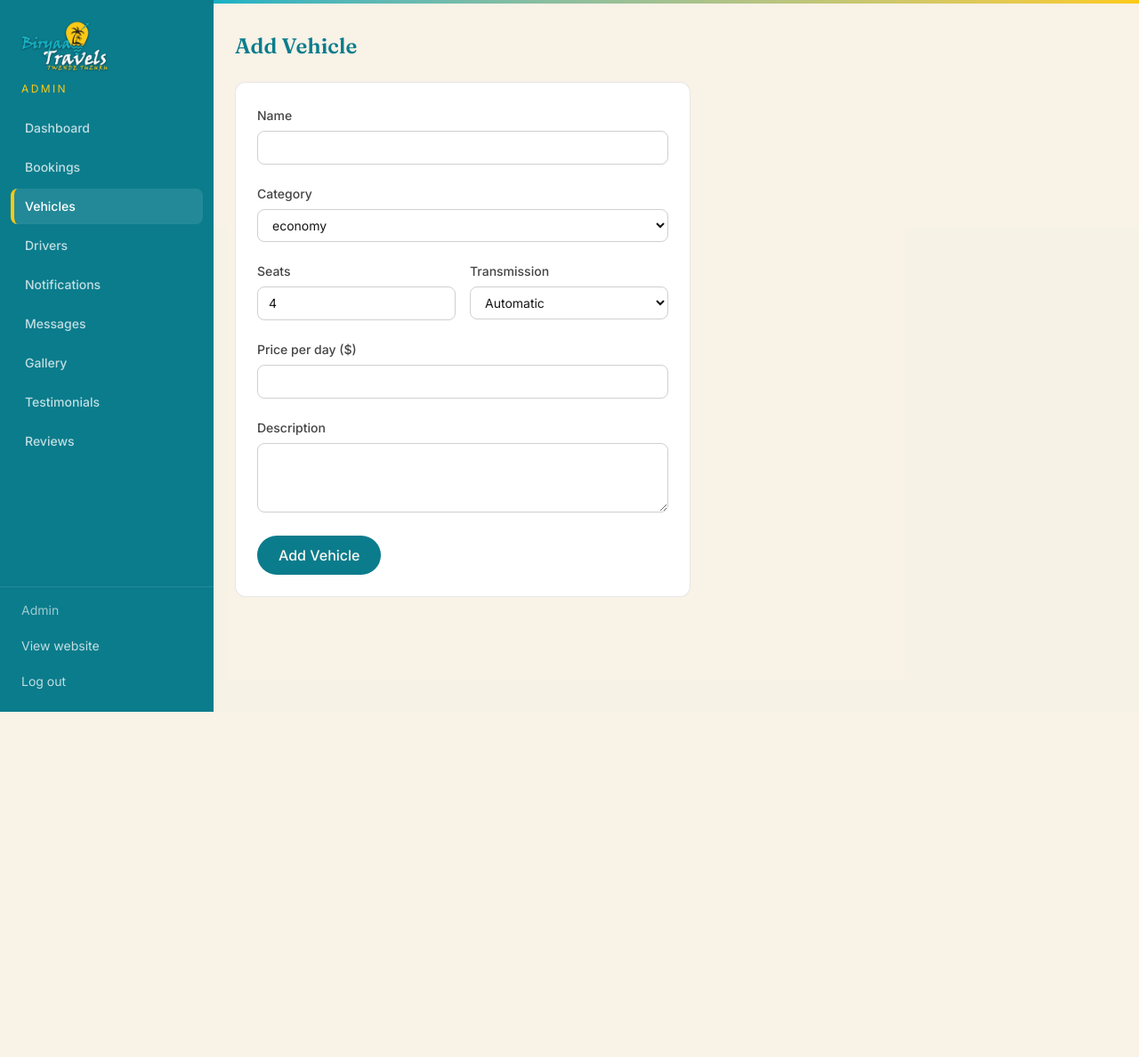
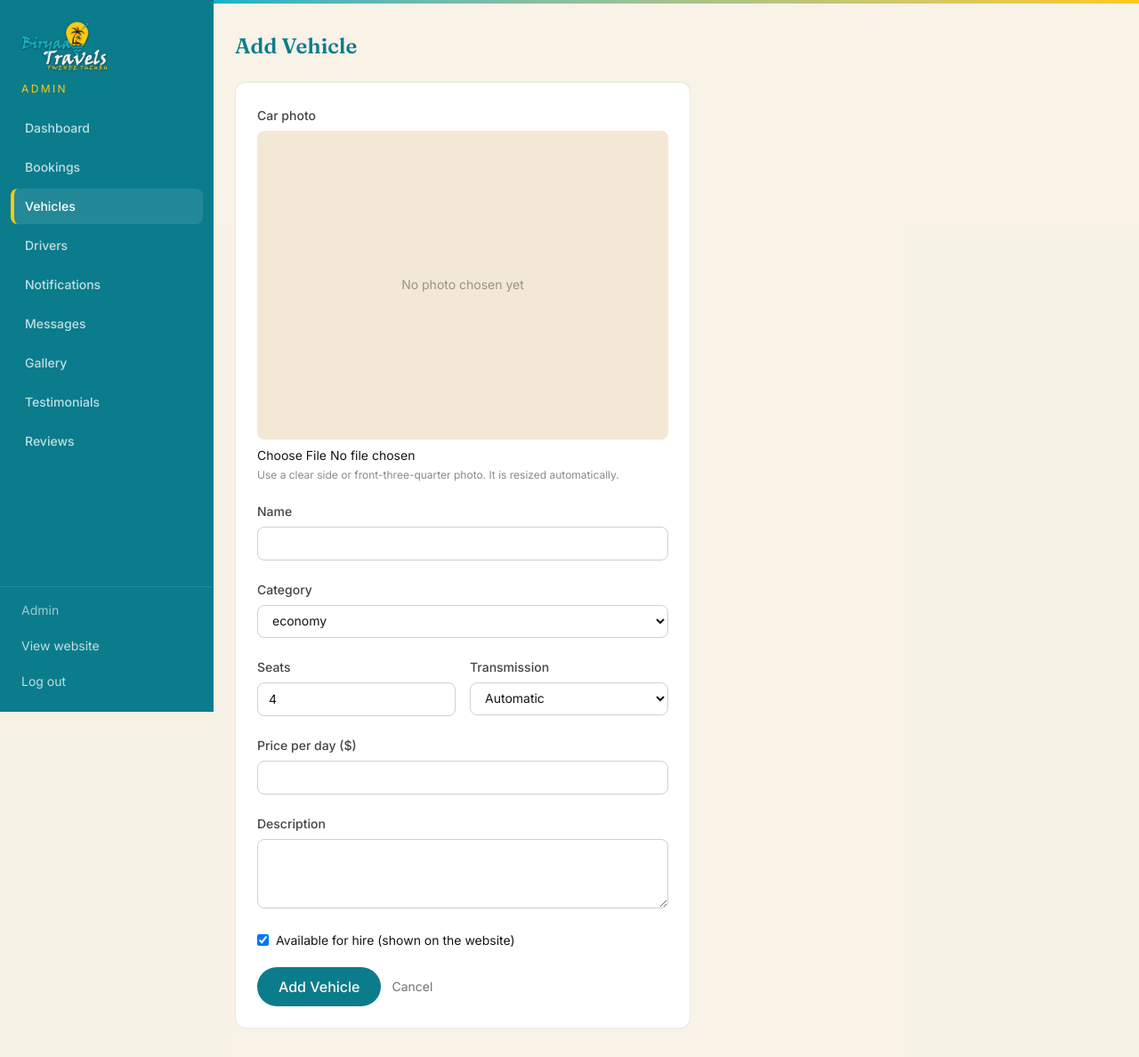
Before and after one commit to willymtana254-boop/Biryaa-Travels, a Laravel app: page /admin/vehicles/create in a window 1280 px wide. Shown: the whole page at 89% size. Before the commit the page ends 800 px from the top, so only its background shows below. Run offline with Laravel 12, Linux system fonts and the light colour scheme; a user stored in the database is signed in; data comes from the database, SQL or seed files in the repository; style sheets or scripts are compiled from the project's sources; some libraries are stand-ins or nearby versions.

Commit message:
fixed athentication

```diff
--- a/app/Http/Controllers/Admin/VehicleController.php
+++ b/app/Http/Controllers/Admin/VehicleController.php
@@ -5,13 +5,18 @@ namespace App\Http\Controllers\Admin;
 use App\Http\Controllers\Controller;
 use App\Models\Driver;
 use App\Models\Vehicle;
+use App\Models\VehiclePhoto;
+use App\Support\ImagePipeline;
 use Illuminate\Http\RedirectResponse;
 use Illuminate\Http\Request;
+use Illuminate\Support\Str;
 use Inertia\Inertia;
 use Inertia\Response;
 
 class VehicleController extends Controller
 {
+    private const CATEGORIES = ['economy', 'midsize', 'suv', 'executive', 'van', 'bus'];
+
     public function index(): Response
     {
         return Inertia::render('Admin/Vehicles/Index', [
@@ -20,32 +25,72 @@ class VehicleController extends Controller
         ]);
     }
 
-
     public function create(): Response
-   {
-        return Inertia::render('Admin/Vehicles/Create', [
-            'categories' => ['economy', 'midsize', 'suv', 'executive', 'van', 'bus'],
-        ]);
+    {
+        return Inertia::render('Admin/Vehicles/Create', ['categories' => self::CATEGORIES]);
     }
 
     public function store(Request $request): RedirectResponse
     {
-       $data = $request->validate([
-            'name' => ['required', 'string', 'max:255'],
-            'category' => ['required', 'in:economy,midsize,suv,executive,van,bus'],
-            'seats' => ['required', 'integer', 'min:1'],
-            'transmission' => ['required', 'in:manual,automatic'],
-            'price_per_day' => ['required', 'numeric', 'min:0'],
-            'description' => ['nullable', 'string'],
+        $data = $this->validated($request, photoRequired: true);
+        $jpeg = $this->jpeg($request);
+
+        if ($jpeg === null) {
+            return back()->withErrors(['photo' => 'That file could not be read as a picture. Try a JPG or PNG.'])->withInput();
+        }
+
+        unset($data['photo']);
+        $data['slug'] = Str::slug($data['name']).'-'.Str::random(4);
+        $data['is_available'] = $request->boolean('is_available', true);
+
+        $vehicle = Vehicle::create($data);
+        $this->savePhoto($vehicle, $jpeg);
+
+        return redirect()->route('admin.vehicles.index')->with('success', 'Vehicle added.');
+    }
+
+    public function edit(Vehicle $vehicle): Response
+    {
+        return Inertia::render('Admin/Vehicles/Edit', [
+            'vehicle' => $vehicle,
+            'categories' => self::CATEGORIES,
         ]);
+    }
 
-       $data['slug'] = str($data['name'])->slug().'-'.\Illuminate\Support\Str::random(4);
-       $data['is_available'] = true;
+    public function update(Request $request, Vehicle $vehicle): RedirectResponse
+    {
+        $data = $this->validated($request, photoRequired: false);
+        unset($data['photo']);
+        $data['is_available'] = $request->boolean('is_available');
 
-     Vehicle::create($data);
+        if ($request->hasFile('photo')) {
+            $jpeg = $this->jpeg($request);
 
-         return redirect()->route('admin.vehicles.index')->with('success', 'Vehicle added.');
+            if ($jpeg === null) {
+                return back()->withErrors(['photo' => 'That file could not be read as a picture. Try a JPG or PNG.']);
+            }
+
+            $this->savePhoto($vehicle, $jpeg);
+        }
+
+        $vehicle->update($data);
+
+        return redirect()->route('admin.vehicles.index')->with('success', 'Vehicle updated.');
     }
+
+    public function destroy(Vehicle $vehicle): RedirectResponse
+    {
+        if ($vehicle->bookings()->exists()) {
+            return back()->with('error', 'This car has bookings, so it cannot be deleted. Edit it and untick "Available for hire" instead.');
+        }
+
+        Driver::where('vehicle_id', $vehicle->id)->update(['vehicle_id' => null, 'is_available' => true]);
+        VehiclePhoto::where('vehicle_id', $vehicle->id)->delete();
+        $vehicle->delete();
+
+        return back()->with('success', 'Vehicle deleted.');
+    }
+
     public function assignDriver(Request $request, Vehicle $vehicle): RedirectResponse
     {
         $data = $request->validate([
@@ -69,4 +114,42 @@ class VehicleController extends Controller
 
         return back()->with('success', 'Driver removed from vehicle.');
     }
+
+    private function validated(Request $request, bool $photoRequired): array
+    {
+        return $request->validate([
+            'name' => ['required', 'string', 'max:255'],
+            'category' => ['required', 'in:'.implode(',', self::CATEGORIES)],
+            'seats' => ['required', 'integer', 'min:1', 'max:80'],
+            'transmission' => ['required', 'in:manual,automatic'],
+            'price_per_day' => ['required', 'numeric', 'min:0'],
+            'description' => ['nullable', 'string', 'max:3000'],
+            'photo' => [$photoRequired ? 'required' : 'nullable', 'image', 'mimes:jpeg,jpg,png,webp', 'max:10240'],
+        ], [
+            'photo.required' => 'Please choose a photo of the car.',
+            'photo.image' => 'The photo must be a picture (JPG, PNG or WebP).',
+            'photo.max' => 'The photo is too large. Please choose one under 10 MB.',
+        ]);
+    }
+
+    private function jpeg(Request $request): ?string
+    {
+        $file = $request->file('photo');
+
+        return $file ? ImagePipeline::fromUpload($file, 1400, 80) : null;
+    }
+
+    private function savePhoto(Vehicle $vehicle, string $jpeg): void
+    {
+        VehiclePhoto::updateOrCreate(
+            ['vehicle_id' => $vehicle->id],
+            ['data' => base64_encode($jpeg)]
+        );
+
+        // The public pages already read the "images" list, so point it at the stored photo.
+        // ?v= changes on every upload so browsers never show the old picture.
+        $vehicle->forceFill([
+            'images' => [route('vehicles.photo', $vehicle->id, false).'?v='.time()],
+        ])->save();
+    }
 }
--- a/app/Providers/AppServiceProvider.php
+++ b/app/Providers/AppServiceProvider.php
@@ -3,6 +3,9 @@
 namespace App\Providers;
 
 use Illuminate\Support\ServiceProvider;
+use Illuminate\Cache\RateLimiting\Limit;
+use Illuminate\Support\Facades\RateLimiter;
+use Illuminate\Http\Request;
 
 class AppServiceProvider extends ServiceProvider
 {
@@ -19,6 +22,11 @@ class AppServiceProvider extends ServiceProvider
      */
     public function boot(): void
     {
-        //
+        RateLimiter::for('login', function (Request $request) {
+    return [
+        Limit::perMinute(5)->by(strtolower((string) $request->input('email')).'|'.$request->ip()),
+        Limit::perMinute(20)->by($request->ip()),
+    ];
+});
     }
 }
--- /dev/null
+++ b/resources/js/Components/VehicleForm.jsx
@@ -0,0 +1,109 @@
+import { useState } from 'react';
+import { router } from '@inertiajs/react';
+
+const field = 'mt-1.5 w-full rounded-lg border border-ink/20 px-3 py-2 text-sm';
+
+/** Shrinks a phone photo in the browser so it uploads fast and never hits the server size limit. */
+function shrink(file, max = 1600) {
+    return new Promise((resolve) => {
+        const img = new Image();
+        const url = URL.createObjectURL(file);
+        img.onload = () => {
+            const scale = Math.min(1, max / Math.max(img.width, img.height));
+            const canvas = document.createElement('canvas');
+            canvas.width = Math.round(img.width * scale);
+            canvas.height = Math.round(img.height * scale);
+            canvas.getContext('2d').drawImage(img, 0, 0, canvas.width, canvas.height);
+            canvas.toBlob(
+                (blob) => {
+                    URL.revokeObjectURL(url);
+                    resolve(blob ? new File([blob], 'car.jpg', { type: 'image/jpeg' }) : file);
+                },
+                'image/jpeg',
+                0.85
+            );
+        };
+        img.onerror = () => resolve(file);
+        img.src = url;
+    });
+}
+
+export default function VehicleForm({ form, categories, currentImage, submitLabel, onSubmit }) {
+    const { data, setData, processing, errors } = form;
+    const [preview, setPreview] = useState(null);
+
+    const choose = async (e) => {
+        const file = e.target.files?.[0];
+        if (!file) return;
+        const small = await shrink(file);
+        setData('photo', small);
+        setPreview(URL.createObjectURL(small));
+    };
+
+    const shown = preview || currentImage;
+
+    return (
+        <form onSubmit={onSubmit} className="max-w-lg space-y-5 bg-white rounded-xl border border-ink/10 p-6">
+            <div>
+                <label className="text-sm font-medium text-ink/80">Car photo</label>
+                <div className="mt-1.5 aspect-[4/3] w-full rounded-lg bg-sand overflow-hidden flex items-center justify-center text-ink/40 text-sm">
+                    {shown ? <img src={shown} alt="Car preview" className="w-full h-full object-cover" /> : 'No photo chosen yet'}
+                </div>
+                <input type="file" accept="image/*" onChange={choose} className="mt-2 block w-full text-sm" />
+                <p className="text-xs text-ink/50 mt-1">Use a clear side or front-three-quarter photo. It is resized automatically.</p>
+                {errors.photo && <p className="text-xs text-rust mt-1">{errors.photo}</p>}
+            </div>
+
+            <div>
+                <label className="text-sm font-medium text-ink/80">Name</label>
+                <input className={field} value={data.name} onChange={(e) => setData('name', e.target.value)} required />
+                {errors.name && <p className="text-xs text-rust mt-1">{errors.name}</p>}
+            </div>
+
+            <div>
+                <label className="text-sm font-medium text-ink/80">Category</label>
+                <select className={field} value={data.category} onChange={(e) => setData('category', e.target.value)}>
+                    {categories.map((c) => <option key={c} value={c}>{c}</option>)}
+                </select>
+            </div>
+
+            <div className="grid grid-cols-2 gap-4">
+                <div>
+                    <label className="text-sm font-medium text-ink/80">Seats</label>
+                    <input type="number" min="1" className={field} value={data.seats} onChange={(e) => setData('seats', e.target.value)} required />
+                    {errors.seats && <p className="text-xs text-rust mt-1">{errors.seats}</p>}
+                </div>
+                <div>
+                    <label className="text-sm font-medium text-ink/80">Transmission</label>
+                    <select className={field} value={data.transmission} onChange={(e) => setData('transmission', e.target.value)}>
+                        <option value="automatic">Automatic</option>
+                        <option value="manual">Manual</option>
+                    </select>
+                </div>
+            </div>
+
+            <div>
+                <label className="text-sm font-medium text-ink/80">Price per day ($)</label>
+                <input type="number" step="0.01" min="0" className={field} value={data.price_per_day} onChange={(e) => setData('price_per_day', e.target.value)} required />
+                {errors.price_per_day && <p className="text-xs text-rust mt-1">{errors.price_per_day}</p>}
+            </div>
+
+            <div>
+                <label className="text-sm font-medium text-ink/80">Description</label>
+                <textarea rows={3} className={field} value={data.description} onChange={(e) => setData('description', e.target.value)} />
+            </div>
+
+            <label className="flex items-center gap-2 text-sm">
+                <input type="checkbox" checked={!!data.is_available} onChange={(e) => setData('is_available', e.target.checked)} />
+                Available for hire (shown on the website)
+            </label>
+
+            <div className="flex items-center gap-3">
+                <button type="submit" disabled={processing} className="rounded-full bg-tide text-paper px-6 py-2.5 font-medium hover:bg-tide-light disabled:opacity-60">
+                    {processing ? 'Saving…' : submitLabel}
+                </button>
+                <button type="button" onClick={() => router.visit('/admin/vehicles')} className="text-sm text-ink/60 hover:underline">Cancel</button>
+            </div>
+        </form>
+    );
+}
--- a/resources/js/Pages/Admin/Vehicles/Create.jsx
+++ b/resources/js/Pages/Admin/Vehicles/Create.jsx
@@ -1,69 +1,29 @@
 import { Head, useForm } from '@inertiajs/react';
 import AdminLayout from '../../../Layouts/AdminLayout';
+import VehicleForm from '../../../Components/VehicleForm';
 
 export default function VehiclesCreate({ categories }) {
-    const { data, setData, post, processing, errors } = useForm({
+    const form = useForm({
         name: '',
         category: 'economy',
         seats: 4,
         transmission: 'automatic',
         price_per_day: '',
         description: '',
+        is_available: true,
+        photo: null,
     });
-
-    const submit = (e) => {
-        e.preventDefault();
-        post('/admin/vehicles');
-    };
 
     return (
         <AdminLayout>
             <Head title="Add Vehicle" />
             <h1 className="font-display text-2xl text-tide font-semibold mb-6">Add Vehicle</h1>
-
-            <form onSubmit={submit} className="max-w-lg space-y-5 bg-white rounded-xl border border-ink/10 p-6">
-                <div>
-                    <label className="text-sm font-medium text-ink/80">Name</label>
-                    <input className="mt-1.5 w-full rounded-lg border border-ink/20 px-3 py-2 text-sm" value={data.name} onChange={(e) => setData('name', e.target.value)} required />
-                    {errors.name && <p className="text-xs text-rust mt-1">{errors.name}</p>}
-                </div>
-
-                <div>
-                    <label className="text-sm font-medium text-ink/80">Category</label>
-                    <select className="mt-1.5 w-full rounded-lg border border-ink/20 px-3 py-2 text-sm" value={data.category} onChange={(e) => setData('category', e.target.value)}>
-                        {categories.map((c) => <option key={c} value={c}>{c}</option>)}
-                    </select>
-                </div>
-
-                <div className="grid grid-cols-2 gap-4">
-                    <div>
-                        <label className="text-sm font-medium text-ink/80">Seats</label>
-                        <input type="number" min="1" className="mt-1.5 w-full rounded-lg border border-ink/20 px-3 py-2 text-sm" value={data.seats} onChange={(e) => setData('seats', e.target.value)} required />
-                    </div>
-                    <div>
-                        <label className="text-sm font-medium text-ink/80">Transmission</label>
-                        <select className="mt-1.5 w-full rounded-lg border border-ink/20 px-3 py-2 text-sm" value={data.transmission} onChange={(e) => setData('transmission', e.target.value)}>
-                            <option value="automatic">Automatic</option>
-                            <option value="manual">Manual</option>
-                        </select>
-                    </div>
-                </div>
-
-                <div>
-                    <label className="text-sm font-medium text-ink/80">Price per day ($)</label>
-                    <input type="number" step="0.01" min="0" className="mt-1.5 w-full rounded-lg border border-ink/20 px-3 py-2 text-sm" value={data.price_per_day} onChange={(e) => setData('price_per_day', e.target.value)} required />
-                    {errors.price_per_day && <p className="text-xs text-rust mt-1">{errors.price_per_day}</p>}
-                </div>
-
-                <div>
-                    <label className="text-sm font-medium text-ink/80">Description</label>
-                    <textarea rows={3} className="mt-1.5 w-full rounded-lg border border-ink/20 px-3 py-2 text-sm" value={data.description} onChange={(e) => setData('description', e.target.value)} />
-                </div>
-
-                <button type="submit" disabled={processing} className="rounded-full bg-tide text-paper px-6 py-2.5 font-medium hover:bg-tide-light disabled:opacity-60">
-                    {processing ? 'Saving…' : 'Add Vehicle'}
-                </button>
-            </form>
+            <VehicleForm
+                form={form}
+                categories={categories}
+                submitLabel="Add Vehicle"
+                onSubmit={(e) => { e.preventDefault(); form.post('/admin/vehicles', { forceFormData: true }); }}
+            />
         </AdminLayout>
     );
 }
--- /dev/null
+++ b/resources/js/Pages/Admin/Vehicles/Edit.jsx
@@ -0,0 +1,35 @@
+import { Head, useForm } from '@inertiajs/react';
+import AdminLayout from '../../../Layouts/AdminLayout';
+import VehicleForm from '../../../Components/VehicleForm';
+
+export function imageSrc(src) {
+    if (!src) return null;
+    return /^(https?:)?\//.test(src) ? src : `/${src}`;
+}
+
+export default function VehiclesEdit({ vehicle, categories }) {
+    const form = useForm({
+        name: vehicle.name ?? '',
+        category: vehicle.category ?? 'economy',
+        seats: vehicle.seats ?? 4,
+        transmission: vehicle.transmission ?? 'automatic',
+        price_per_day: vehicle.price_per_day ?? '',
+        description: vehicle.description ?? '',
+        is_available: !!vehicle.is_available,
+        photo: null,
+    });
+
+    return (
+        <AdminLayout>
+            <Head title={`Edit ${vehicle.name}`} />
+            <h1 className="font-display text-2xl text-tide font-semibold mb-6">Edit Vehicle</h1>
+            <VehicleForm
+                form={form}
+                categories={categories}
+                currentImage={imageSrc(vehicle.images?.[0])}
+                submitLabel="Save changes"
+                onSubmit={(e) => { e.preventDefault(); form.post(`/admin/vehicles/${vehicle.id}`, { forceFormData: true }); }}
+            />
+        </AdminLayout>
+    );
+}
--- a/resources/js/Pages/Admin/Vehicles/Index.jsx
+++ b/resources/js/Pages/Admin/Vehicles/Index.jsx
@@ -1,29 +1,51 @@
-import { Head, useForm } from '@inertiajs/react';
+import { Head, Link, router, useForm } from '@inertiajs/react';
 import AdminLayout from '../../../Layouts/AdminLayout';
 
+function imageSrc(src) {
+    if (!src) return null;
+    return /^(https?:)?\//.test(src) ? src : `/${src}`;
+}
+
 export default function VehiclesIndex({ vehicles, unassignedDrivers }) {
-    const { data, setData, post, processing } = useForm({ driver_id: '' });
-
-    const assign = (vehicleId) => {
-        if (!data.driver_id) return;
-        post(`/admin/vehicles/${vehicleId}/assign-driver`, { preserveScroll: true });
+    const remove = (v) => {
+        if (window.confirm(`Delete ${v.name}? This cannot be undone.`)) {
+            router.delete(`/admin/vehicles/${v.id}`, { preserveScroll: true });
+        }
     };
 
-    const deassign = (vehicleId) => {
-        useForm().post(`/admin/vehicles/${vehicleId}/deassign-driver`, { preserveScroll: true });
-    };
+    const removeDriver = (v) => router.post(`/admin/vehicles/${v.id}/deassign-driver`, {}, { preserveScroll: true });
 
     return (
         <AdminLayout>
             <Head title="Vehicles & Drivers" />
-            <h1 className="font-display text-2xl text-tide font-semibold mb-6">Vehicles &amp; Drivers</h1>
+            <div className="flex items-center justify-between mb-6">
+                <h1 className="font-display text-2xl text-tide font-semibold">Vehicles &amp; Drivers</h1>
+                <Link href="/admin/vehicles/create" className="rounded-full bg-tide text-paper px-5 py-2 text-sm font-medium hover:bg-tide-light">
+                    + Add vehicle
+                </Link>
+            </div>
 
             <div className="bg-white rounded-xl border border-ink/10 divide-y divide-ink/10">
+                {vehicles.length === 0 && <p className="px-5 py-8 text-sm text-ink/50">No vehicles yet. Add your first car.</p>}
+
                 {vehicles.map((v) => (
-                    <div key={v.id} className="flex items-center justify-between px-5 py-4 gap-4">
-                        <div>
-                            <p className="font-medium">{v.name}</p>
-                            <p className="text-xs text-ink/50">{v.category}</p>
+                    <div key={v.id} className="flex flex-wrap items-center justify-between px-5 py-4 gap-4">
+                        <div className="flex items-center gap-4 min-w-0">
+                            <div className="w-20 h-14 rounded-lg bg-sand overflow-hidden shrink-0">
+                                {imageSrc(v.images?.[0]) && <img src={imageSrc(v.images[0])} alt={v.name} className="w-full h-full object-cover" />}
+                            </div>
+                            <div className="min-w-0">
+                                <p className="font-medium truncate">{v.name}</p>
+                                <p className="text-xs text-ink/50">
+                                    {v.category} · ${v.price_per_day}/day
+                                    {!v.is_available && <span className="ml-2 text-rust">Hidden</span>}
+                                    {!v.images?.length && <span className="ml-2 text-rust">No photo</span>}
+                                </p>
+                                <div className="mt-1 flex gap-3 text-xs">
+                                    <Link href={`/admin/vehicles/${v.id}/edit`} className="text-tide hover:underline">Edit</Link>
+                                    <button type="button" onClick={() => remove(v)} className="text-rust hover:underline">Delete</button>
+                                </div>
+                            </div>
                         </div>
 
                         {v.driver ? (
@@ -32,10 +54,7 @@ export default function VehiclesIndex({ vehicles, unassignedDrivers }) {
                                     <p className="text-sm font-medium">{v.driver.name}</p>
                                     <p className="text-xs text-ink/50">{v.driver.phone}</p>
                                 </div>
-                                <form method="post" action={`/admin/vehicles/${v.id}/deassign-driver`}>
-                                    <input type="hidden" name="_token" value={document.querySelector('meta[name=csrf-token]')?.content} />
-                                    <button type="submit" className="text-sm text-rust hover:underline">Remove</button>
-                                </form>
+                                <button type="button" onClick={() => removeDriver(v)} className="text-sm text-rust hover:underline">Remove</button>
                             </div>
                         ) : (
                             <AssignForm vehicleId={v.id} drivers={unassignedDrivers} />
--- a/routes/auth.php
+++ b/routes/auth.php
@@ -5,7 +5,7 @@ use Illuminate\Support\Facades\Route;
 
 Route::middleware('guest')->group(function () {
     Route::get('login', [AuthController::class, 'showLogin'])->name('login');
-    Route::post('login', [AuthController::class, 'login']);
+    Route::post('login', [AuthController::class, 'login'])->middleware('throttle:login');
     Route::get('register', [AuthController::class, 'showRegister'])->name('register');
     Route::post('register', [AuthController::class, 'register']);
 });
--- a/routes/web.php
+++ b/routes/web.php
@@ -118,6 +118,10 @@ Route::prefix('admin')->name('admin.')->middleware(['auth', 'admin'])->group(fun
     Route::post('vehicles/{vehicle}/assign-driver', [AdminVehicleController::class, 'assignDriver'])->name('vehicles.assign-driver');
     Route::post('vehicles/{vehicle}/deassign-driver', [AdminVehicleController::class, 'deassignDriver'])->name('vehicles.deassign-driver');
 
+    Route::get('vehicles/{vehicle}/edit', [\App\Http\Controllers\Admin\VehicleController::class, 'edit'])->name('vehicles.edit');
+    Route::post('vehicles/{vehicle}', [\App\Http\Controllers\Admin\VehicleController::class, 'update'])->name('vehicles.update');
+    Route::delete('vehicles/{vehicle}', [\App\Http\Controllers\Admin\VehicleController::class, 'destroy'])->name('vehicles.destroy');
+
     Route::get('drivers', [DriverController::class, 'index'])->name('drivers.index');
     Route::get('drivers/create', [DriverController::class, 'create'])->name('drivers.create');
     Route::post('drivers', [DriverController::class, 'store'])->name('drivers.store');
```
Also changed, not shown: WIRING.md (+12 -12 lines), app/Http/Controllers/VehiclePhotoController.php (added, +20 -0 lines), app/Models/VehiclePhoto.php (added, +10 -0 lines), routes-to-add.txt (added, +10 -0 lines), database/migrations/2026_11_21_000001_create_vehicle_photos_table.php (added), 1 other file.
